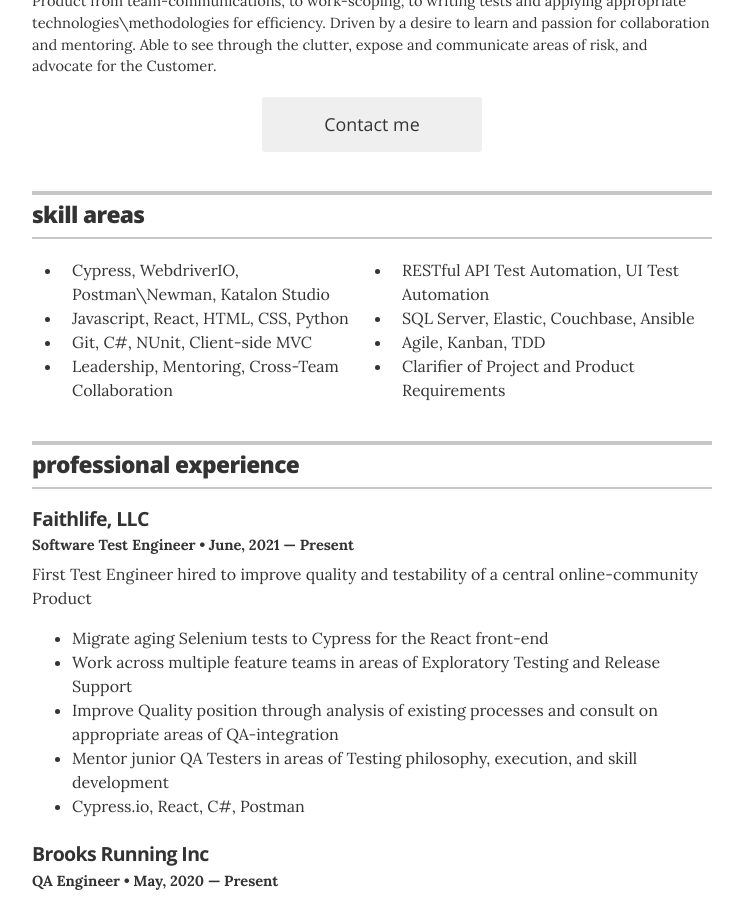
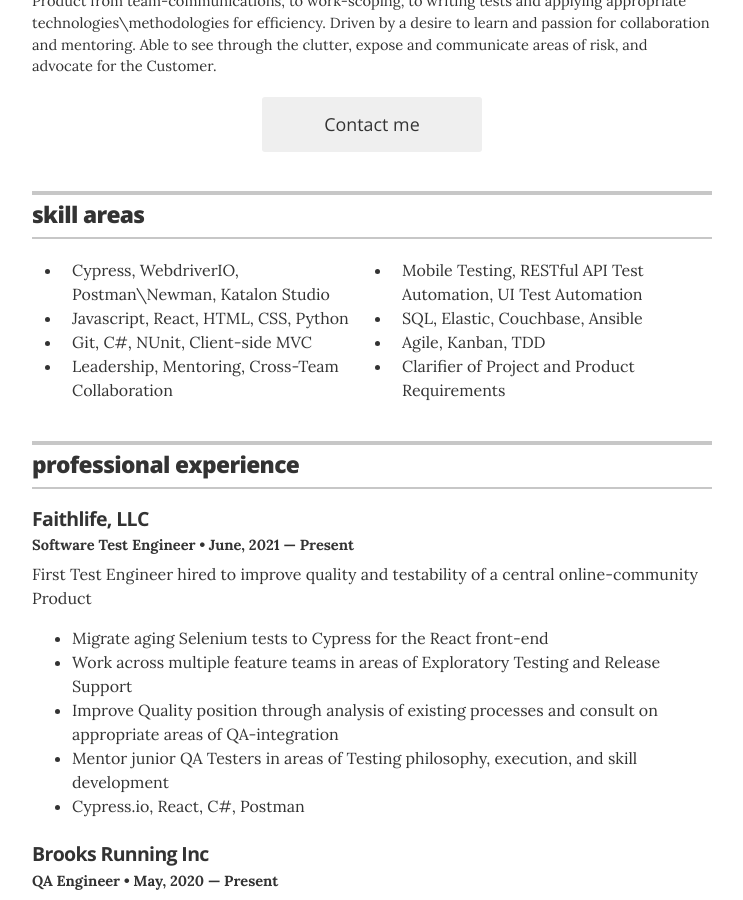
Before and after one commit to rharmaning/rharmaning.github.io, a Jekyll site: the page built from index.html, in a window 1280 px wide and 900 px high, scrolled down 303 px. Shown: the whole window, without its empty margins (268-1011 px from the left). Built offline with Jekyll 4.4.1, drawn with Linux system fonts in a browser that asks for light colours.

Commit message:
couple more skill tweaks

```diff
--- a/_layouts/resume.html
+++ b/_layouts/resume.html
@@ -47,9 +47,9 @@
             <div class="resume-item">
                 <ul class="columns">
                     <li class="column one-half">Cypress, WebdriverIO, Postman\Newman, Katalon Studio</li>
-                    <li class="column one-half">RESTful API Test Automation, UI Test Automation</li>
+                    <li class="column one-half">Mobile Testing, RESTful API Test Automation, UI Test Automation</li>
                     <li class="column one-half">Javascript, React, HTML, CSS, Python</li>
-                    <li class="column one-half">SQL Server, Elastic, Couchbase, Ansible</li>
+                    <li class="column one-half">SQL, Elastic, Couchbase, Ansible</li>
                     <li class="column one-half">Git, C#, NUnit, Client-side MVC</li>
                     <li class="column one-half">Agile, Kanban, TDD</li>
                     <li class="column one-half">Leadership, Mentoring, Cross-Team Collaboration</li>
```
